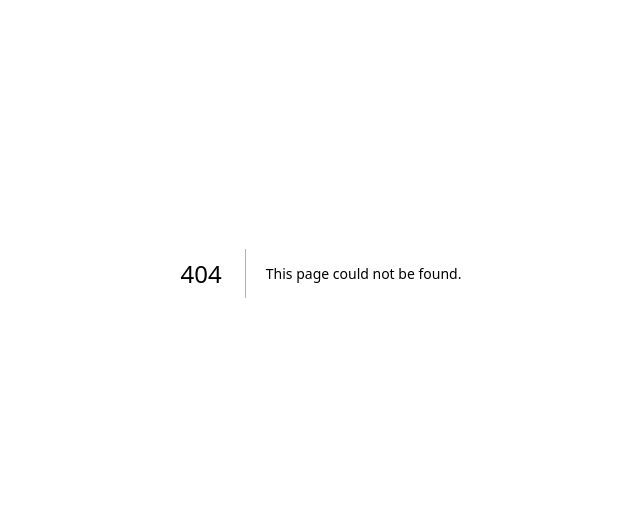
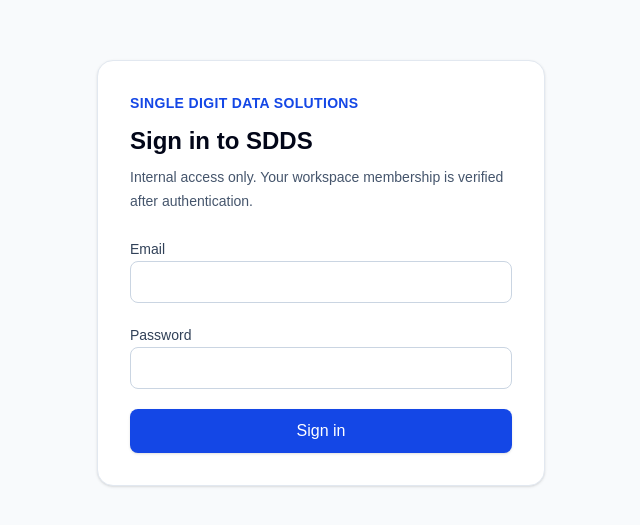
Before and after one commit to PulseInAir/SDDS-V2, a Next.js app: page /login in a window 1280 px wide. Before the commit this address had no page. Shown: the part 127-652 px from the top of the page, without its empty margins (319-959 px from the left). Built offline with nearby package versions, Linux system fonts and the light colour scheme; no server answers.

Commit message:
feat: add login page

```diff
--- /dev/null
+++ b/src/app/login/page.tsx
@@ -0,0 +1,47 @@
+import { redirect } from "next/navigation";
+
+import { createSupabaseServerClient } from "@/lib/supabase/server";
+
+import { LoginForm } from "./LoginForm";
+
+export default async function LoginPage({
+  searchParams,
+}: {
+  searchParams?: Promise<{ error?: string }>;
+}) {
+  const supabase = await createSupabaseServerClient();
+  const {
+    data: { user },
+  } = await supabase.auth.getUser();
+
+  if (user) {
+    redirect("/");
+  }
+
+  const params = await searchParams;
+  const membershipError = params?.error === "workspace-membership-required";
+
+  return (
+    <main className="flex min-h-screen items-center justify-center bg-slate-50 p-6">
+      <section className="w-full max-w-md rounded-2xl border border-slate-200 bg-white p-8 shadow-sm">
+        <p className="text-sm font-semibold uppercase tracking-wide text-blue-700">
+          Single Digit Data Solutions
+        </p>
+        <h1 className="mt-3 text-2xl font-semibold text-slate-950">
+          Sign in to SDDS
+        </h1>
+        <p className="mt-2 text-sm leading-6 text-slate-600">
+          Internal access only. Your workspace membership is verified after authentication.
+        </p>
+        {membershipError ? (
+          <p className="mt-4 rounded-lg bg-amber-50 px-3 py-2 text-sm text-amber-800" role="alert">
+            Your login is valid, but no active SDDS workspace membership was found.
+          </p>
+        ) : null}
+        <div className="mt-6">
+          <LoginForm />
+        </div>
+      </section>
+    </main>
+  );
+}
```
